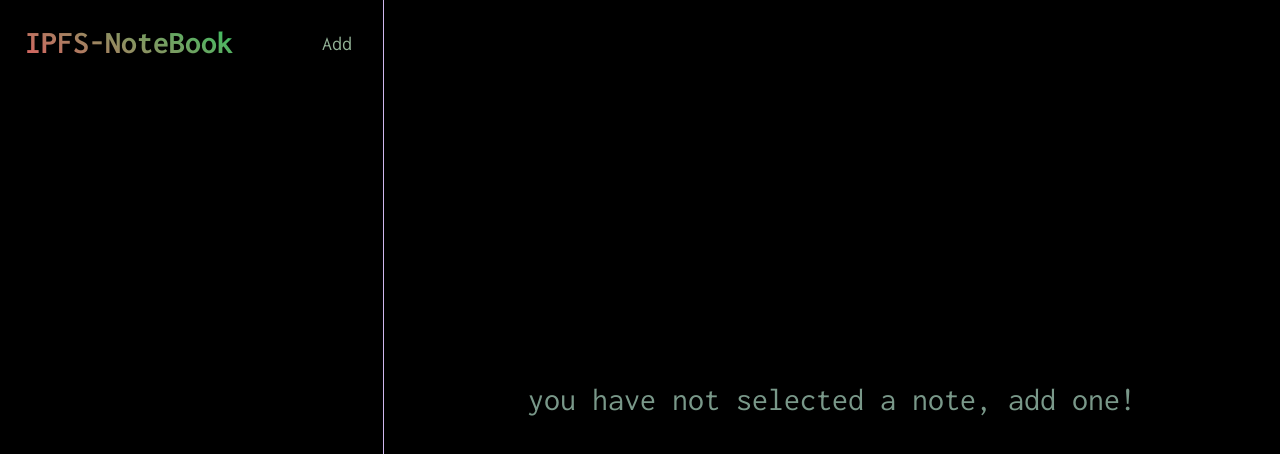
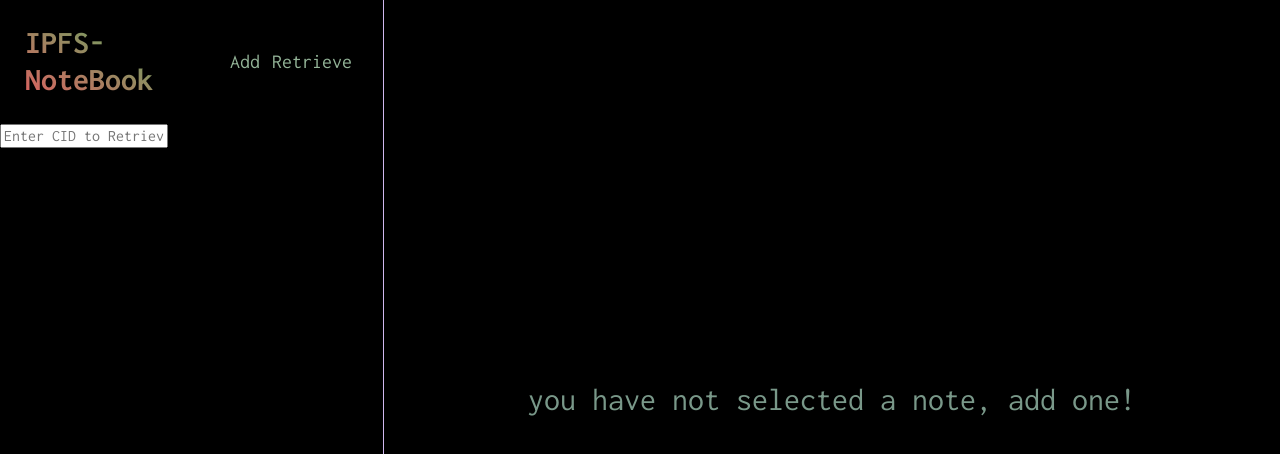
Before and after one commit to nicnorris/IPFS-Notebook, a React (Create React App) app: page / in a window 1280 px wide. Shown: the top 454 px of the page. Built offline with nearby package versions, Linux system fonts and the light colour scheme.

Commit message:
added save to ipfs feature

```diff
--- a/package.json
+++ b/package.json
@@ -7,12 +7,14 @@
     "@testing-library/react": "^11.2.7",
     "@testing-library/user-event": "^12.8.3",
     "crypto-js": "^4.1.1",
+    "ipfs-car": "^0.5.4",
     "react": "^17.0.2",
     "react-dom": "^17.0.2",
     "react-markdown": "^6.0.3",
     "react-scripts": "4.0.3",
     "react-uuid": "^1.0.2",
-    "web-vitals": "^1.1.2"
+    "web-vitals": "^1.1.2",
+    "web3.storage": "^3.1.0"
   },
   "scripts": {
     "start": "react-scripts start",
--- a/src/App.css
+++ b/src/App.css
@@ -152,7 +152,7 @@ textarea {
   margin-bottom: 20px;
   width: 100%;
   /*height: calc(50vh - 130px);*/
-  height: calc(90vh - 130px);
+  height: calc(80vh - 130px);
   padding: 10px;
   resize: none;
   font-size: inherit;
--- a/src/App.js
+++ b/src/App.js
@@ -3,6 +3,8 @@ import uuid from "react-uuid";
 import './App.css';
 import Sidebar from "./Sidebar";
 import Main from "./Main";
+import { Web3Storage } from 'web3.storage/dist/bundle.esm.min.js';
+const API_TOKEN = 'eyJhbGciOiJIUzI1NiIsInR5cCI6IkpXVCJ9.eyJzdWIiOiJkaWQ6ZXRocjoweDRlZjc1NTlEOUE1NjcxOUVEMjQ2OEMxODJhMTViNTA0QTkxMkJCNjYiLCJpc3MiOiJ3ZWIzLXN0b3JhZ2UiLCJpYXQiOjE2Mjg0MzEzNTU3NDgsIm5hbWUiOiJIYWNrZnMifQ.E4TMeK7nY7gxk4lfYQdIdxDsge6c-SFR5adMjWaAtdo';
 
 
 function App() {
@@ -39,6 +41,26 @@ function App() {
     return notes.find((note) => note.id === activeNote);
   }
 
+  const retrieveNote = async (cid) => {
+    const storageClient = new Web3Storage({token: API_TOKEN});
+    const res = await storageClient.get(cid);
+    if(!res.ok){
+      throw new Error(`failed to get ${cid}`);
+    }
+    const files = await res.files();
+    const myfile = files[0];
+    const note = await myfile.text();
+    const noteJson = JSON.parse(note);
+    const newNote = {
+      id: noteJson.id, //creates random id for new note... CHANGE this
+      title: noteJson.title,
+      body: noteJson.body,
+      lastModified: noteJson.lastModified,
+    };
+    setNotes([newNote, ...notes]);
+
+  }
+
   return (
     <div className="App" >
 
@@ -48,6 +70,7 @@ function App() {
      onDeleteNote={onDeleteNote}
      activeNote ={activeNote}
      setActiveNote ={setActiveNote}
+     retrieveNote = {retrieveNote}
      />
     <Main activeNote={getActiveNote()} onUpdateNote={onUpdateNote} />
 
--- a/src/Main.js
+++ b/src/Main.js
@@ -1,11 +1,14 @@
 /*import ReactMarkdown from "react-markdown";*/
 
 import { useState } from 'react';
+import { Web3Storage } from 'web3.storage/dist/bundle.esm.min.js';
 const cryptojs = require('crypto-js');
+const API_TOKEN = 'eyJhbGciOiJIUzI1NiIsInR5cCI6IkpXVCJ9.eyJzdWIiOiJkaWQ6ZXRocjoweDRlZjc1NTlEOUE1NjcxOUVEMjQ2OEMxODJhMTViNTA0QTkxMkJCNjYiLCJpc3MiOiJ3ZWIzLXN0b3JhZ2UiLCJpYXQiOjE2Mjg0MzEzNTU3NDgsIm5hbWUiOiJIYWNrZnMifQ.E4TMeK7nY7gxk4lfYQdIdxDsge6c-SFR5adMjWaAtdo';
 
 function Main({ activeNote, onUpdateNote }){
 
     const [key, setKey] = useState('');
+    const [cid, setCid] = useState('');
 
     const onEditField= (key, value) => {
         onUpdateNote({
@@ -25,7 +28,6 @@ function Main({ activeNote, onUpdateNote }){
 
     const decrypt = () => {
         try{
-
             const bytes  = cryptojs.AES.decrypt(activeNote.body, key);
             const originalText = bytes.toString(cryptojs.enc.Utf8);
             onUpdateNote({
@@ -39,6 +41,18 @@ function Main({ activeNote, onUpdateNote }){
                 body: 'bad decryption'
             });
         }
+    }
+
+    const saveNote = async () => {
+        const storageClient = new Web3Storage({token: API_TOKEN});
+        let blob = new Blob([JSON.stringify(activeNote)], { type: 'application/json' });
+        let file = new File([blob], `${activeNote.title}.json`);
+        const cid = await storageClient.put([file]);
+        // onUpdateNote({
+        //     ...activeNote,
+        //     body: activeNote.body + cid,
+        // });
+        setCid(cid);
     }
 
     if(!activeNote)
@@ -66,7 +80,11 @@ function Main({ activeNote, onUpdateNote }){
             <button onClick={decrypt}>
                 DECRYPT
             </button>
+            <button onClick={saveNote}>
+                SAVE
+            </button>
             <input type='text' id='key' placeholder="Enter encryption key here" onChange={(e) => setKey(e.target.value)}/>
+            <h3 id='cid'>Save this CID: {cid}</h3>
         </div>
         {/*<div className="app-main-note-preview">
             <h1 className="preview-title">{activeNote.title}</h1>
--- a/src/Sidebar.js
+++ b/src/Sidebar.js
@@ -1,11 +1,14 @@
-function Sidebar({ notes, onAddNote, onDeleteNote, activeNote, setActiveNote }) {
-    const sortedNotes = notes.sort((a, b) => b.lastModified - a.lastModified)
+import { useState } from 'react';
 
+function Sidebar({ notes, onAddNote, onDeleteNote, activeNote, setActiveNote, retrieveNote }) {
+    const sortedNotes = notes.sort((a, b) => b.lastModified - a.lastModified);
+    const [cid, setCid] = useState('');
 
     return <div className="app-sidebar">
         <div className="app-sidebar-header">
             <h1>IPFS-NoteBook</h1>
             <button onClick={onAddNote}>Add</button>
+            <button onClick={() => retrieveNote(cid)}>Retrieve</button>
         </div>
         <div className="app-sidebar-notes">
         {sortedNotes.map((note) => (
@@ -25,7 +28,9 @@ function Sidebar({ notes, onAddNote, onDeleteNote, activeNote, setActiveNote })
                 </small>
             </div>
             ))}
-
+            <div className='cid'>
+                <input type='text' placeholder='Enter CID to Retrieve' onChange={ (e) => setCid(e.target.value)}/>
+            </div>
         </div>
     </div>
 };
```
Also changed, not shown: 1 other file (tests, documents, lock files or other folders).
